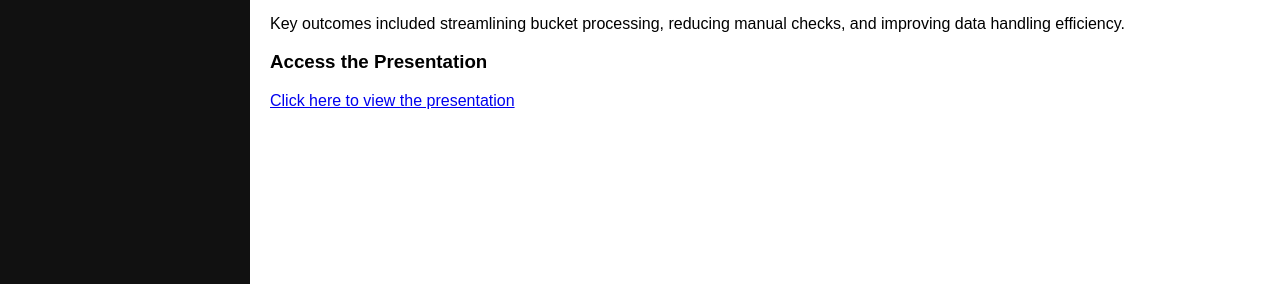
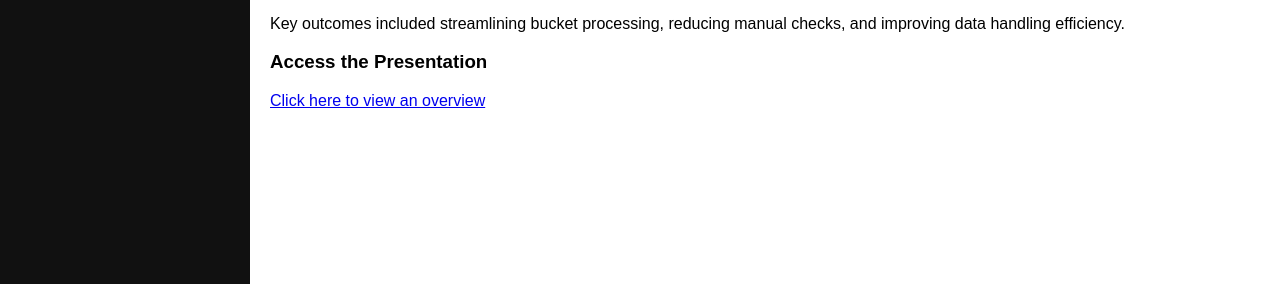
Before and after one commit to prernashuklaa/prernashuklaa.github.io, a Jekyll site: the page built from experience.html, in a window 1280 px wide. Shown: the part 348-632 px from the top of the page. Built offline with Jekyll 4.4.1, drawn with Linux system fonts in a browser that asks for light colours.

Commit message:
Update experience.html

```diff
--- a/experience.html
+++ b/experience.html
@@ -22,5 +22,5 @@
 
 <h3>Access the Presentation</h3>
 <p>
-<a href="/assets/files/summer.pptx" target="_blank">Click here to view the presentation</a>
+<a href="assets/files/summer.pptx" target="_blank">Click here to view an overview</a>
 </p>
```
